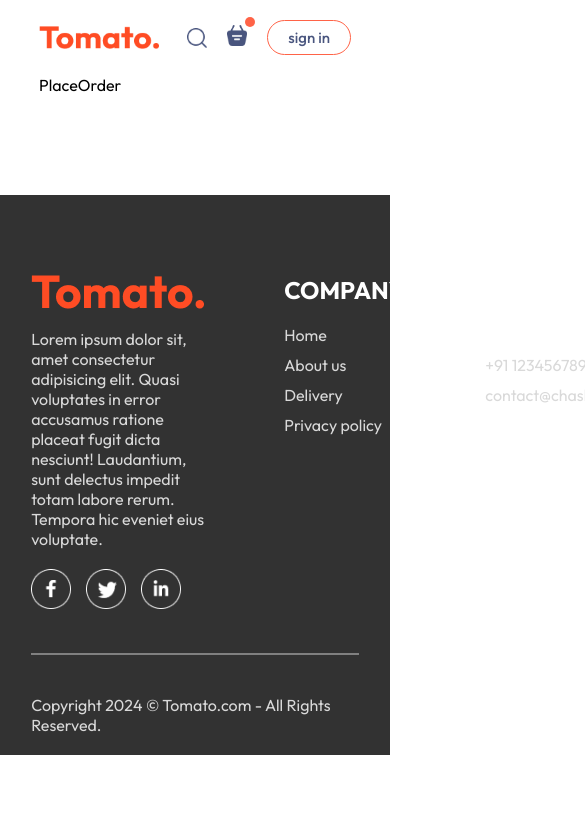
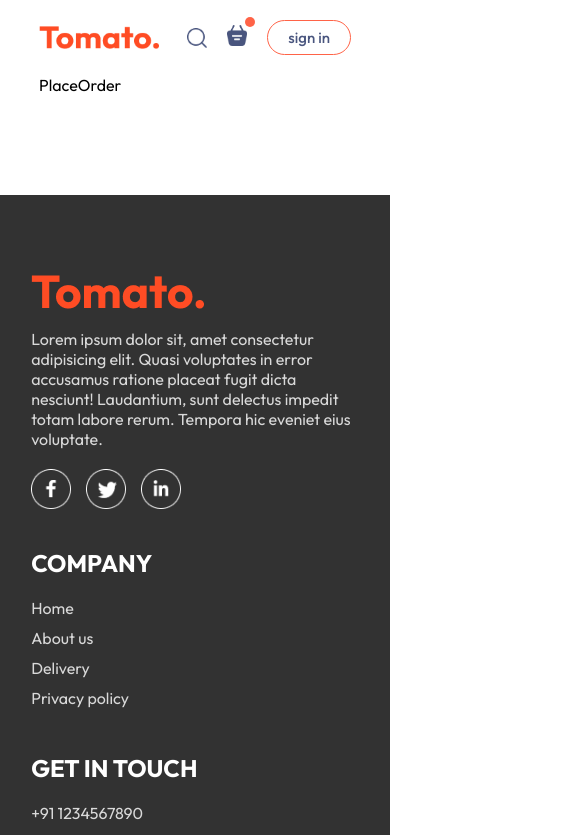
Before and after one commit to wlaurentec/food-delivery-v1, a React (Vite) app: page /order in a window 390 px wide. Shown: the top 835 px of the page, 585 px wide, since content can reach past the window. Built offline with nearby package versions, Linux system fonts and the light colour scheme.

Commit message:
add link to component

```diff
--- a/src/components/ExploreMenu/ExploreMenu.css
+++ b/src/components/ExploreMenu/ExploreMenu.css
@@ -54,3 +54,9 @@
   border: 4px solid tomato;
   padding: 2px;
 }
+
+@media (max-width: 750px) {
+  .explore-menu-text {
+    max-width: 100%;
+  }
+}
--- a/src/components/Footer/Footer.css
+++ b/src/components/Footer/Footer.css
@@ -46,3 +46,14 @@
   background-color: grey;
   border: none;
 }
+
+@media (max-width: 750px) {
+  .footer-content {
+    display: flex;
+    flex-direction: column;
+    gap: 35px;
+  }
+  .footer-copyright {
+    text-align: center;
+  }
+}
--- a/src/components/NavBar/NavBar.jsx
+++ b/src/components/NavBar/NavBar.jsx
@@ -1,6 +1,7 @@
 import "./NavBar.css";
 import { assets } from "../../assets/assets";
 import { useState } from "react";
+import { Link } from "react-router-dom";
 const NavBar = () => {
 
   const [menu, setMenu] = useState("home")
@@ -10,10 +11,10 @@
     <div className="navbar">
       <img src={assets.logo} alt="" className="logo" />
       <ul className="navbar-menu">
-        <li onClick={() => setMenu("home")} className={menu==="home" ? "active" : ""}>home</li>
-        <li onClick={() => setMenu("menu")} className={menu==="menu" ? "active" : ""}>menu</li>
-        <li onClick={() => setMenu("mobile-app")} className={menu==="mobile-app" ? "active" : ""}>mobile-app</li>
-        <li onClick={() => setMenu("contact-us")} className={menu==="contact-us" ? "active" : ""}>contact-us</li>
+        <Link to="/" onClick={() => setMenu("home")} className={menu==="home" ? "active" : ""}>home</Link>
+        <a href="#explore-menu" onClick={() => setMenu("menu")} className={menu==="menu" ? "active" : ""}>menu</a>
+        <a href="#app-download" onClick={() => setMenu("mobile-app")} className={menu==="mobile-app" ? "active" : ""}>mobile-app</a>
+        <a href="footer" onClick={() => setMenu("contact-us")} className={menu==="contact-us" ? "active" : ""}>contact-us</a>
       </ul>
       <div className="navbar-right">
         <img src={assets.search_icon} alt="" />
--- a/src/index.css
+++ b/src/index.css
@@ -5,6 +5,7 @@
 margin: 0;
 box-sizing: border-box;
 font-family: Outfit, sans-serif;
+scroll-behavior: smooth;
 }
 
 body {
```
